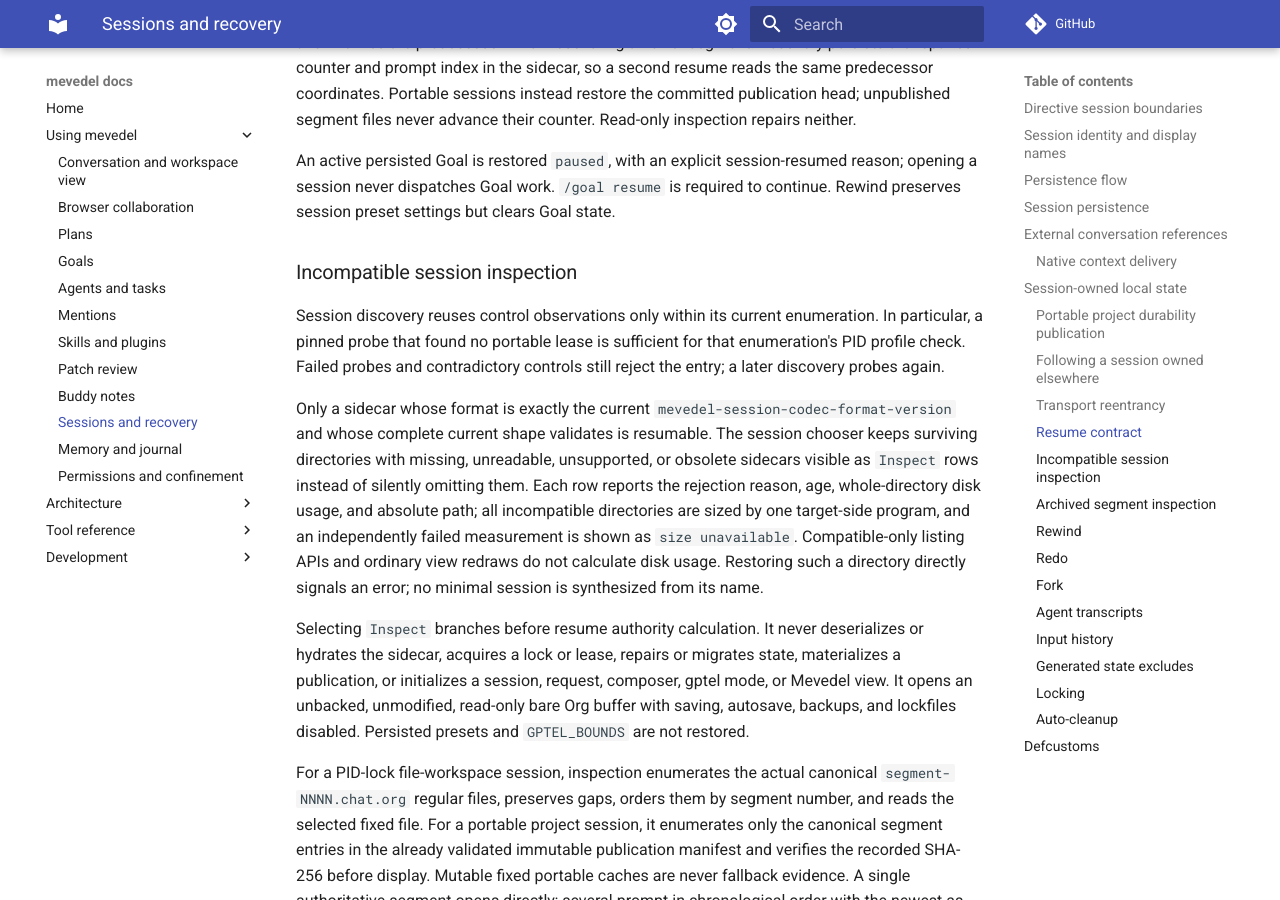
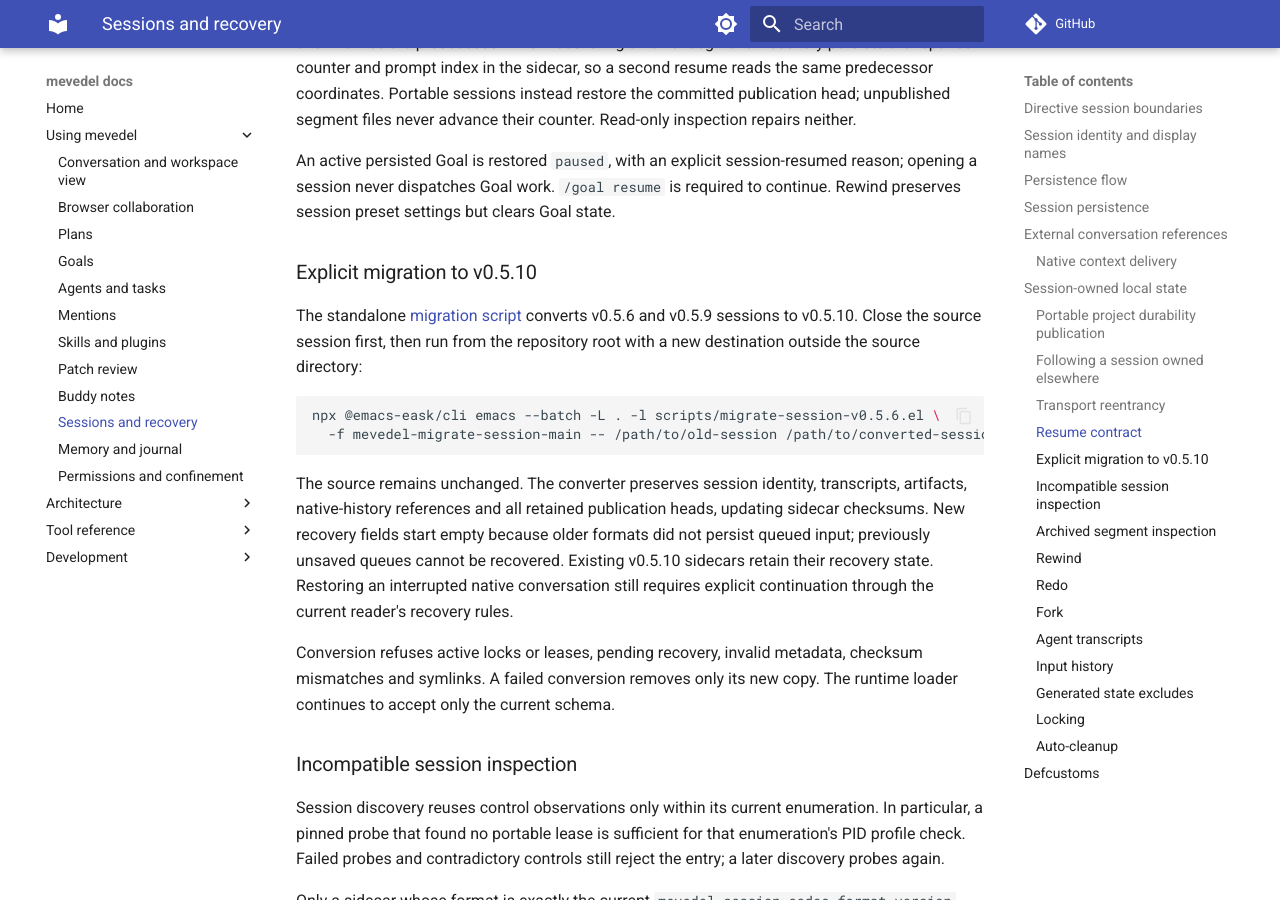
Before and after one commit to FrauH0lle/mevedel, an MkDocs documentation site: the page built from docs/sessions.md, in a window 1280 px wide and 900 px high, scrolled down 31780 px. Built offline with MkDocs 1.6.1 and Material for MkDocs 9.7.7, drawn with Linux system fonts in a browser that asks for light colours; comment, search, counter and statistics services are not loaded.

Commit message:
Restore explicit session migration through v0.5.10

````diff
--- a/docs/sessions.md
+++ b/docs/sessions.md
@@ -1505,6 +1505,29 @@ An active persisted Goal is restored `paused`, with an explicit session-resumed
 reason; opening a session never dispatches Goal work. `/goal resume` is required
 to continue. Rewind preserves session preset settings but clears Goal state.
 
+### Explicit migration to v0.5.10
+
+The standalone [migration script](../scripts/migrate-session-v0.5.6.el) converts
+v0.5.6 and v0.5.9 sessions to v0.5.10. Close the source session first, then run
+from the repository root with a new destination outside the source directory:
+
+```bash
+npx @emacs-eask/cli emacs --batch -L . -l scripts/migrate-session-v0.5.6.el \
+  -f mevedel-migrate-session-main -- /path/to/old-session /path/to/converted-session
+```
+
+The source remains unchanged. The converter preserves session identity,
+transcripts, artifacts, native-history references and all retained publication
+heads, updating sidecar checksums. New recovery fields start empty because older
+formats did not persist queued input; previously unsaved queues cannot be recovered.
+Existing v0.5.10 sidecars retain their recovery state. Restoring an interrupted
+native conversation still requires explicit continuation through the current
+reader's recovery rules.
+
+Conversion refuses active locks or leases, pending recovery, invalid metadata,
+checksum mismatches and symlinks. A failed conversion removes only its new copy.
+The runtime loader continues to accept only the current schema.
+
 ### Incompatible session inspection
 
 Session discovery reuses control observations only within its current
````
Also changed, not shown: 2 other files.
